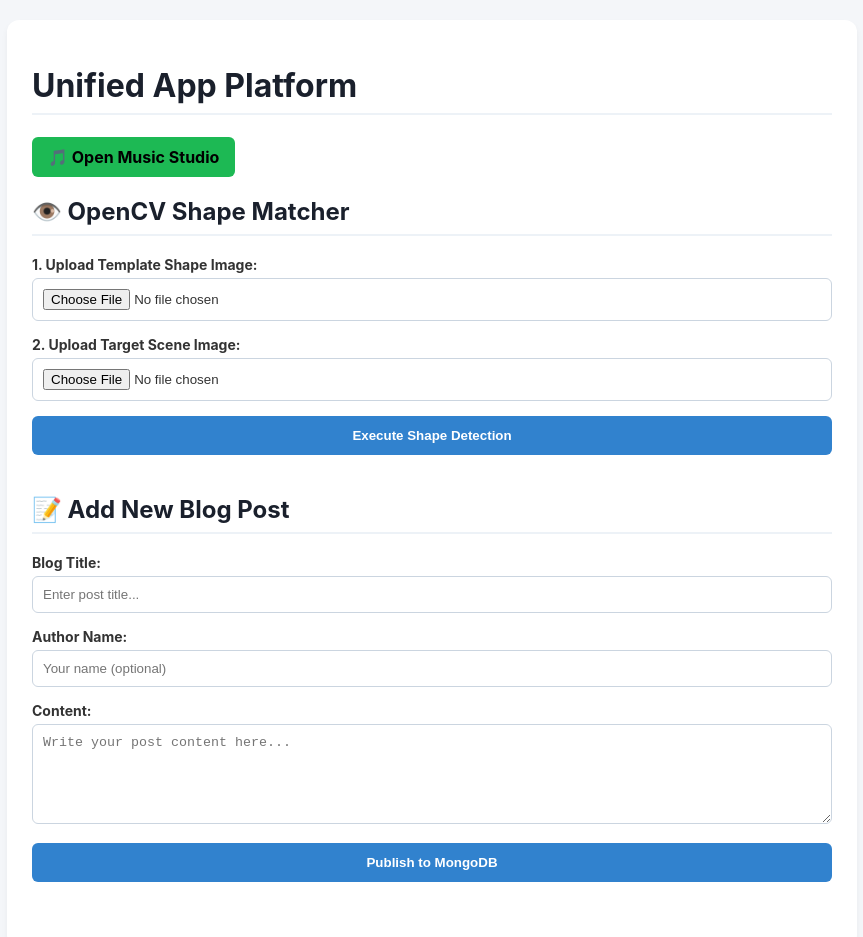
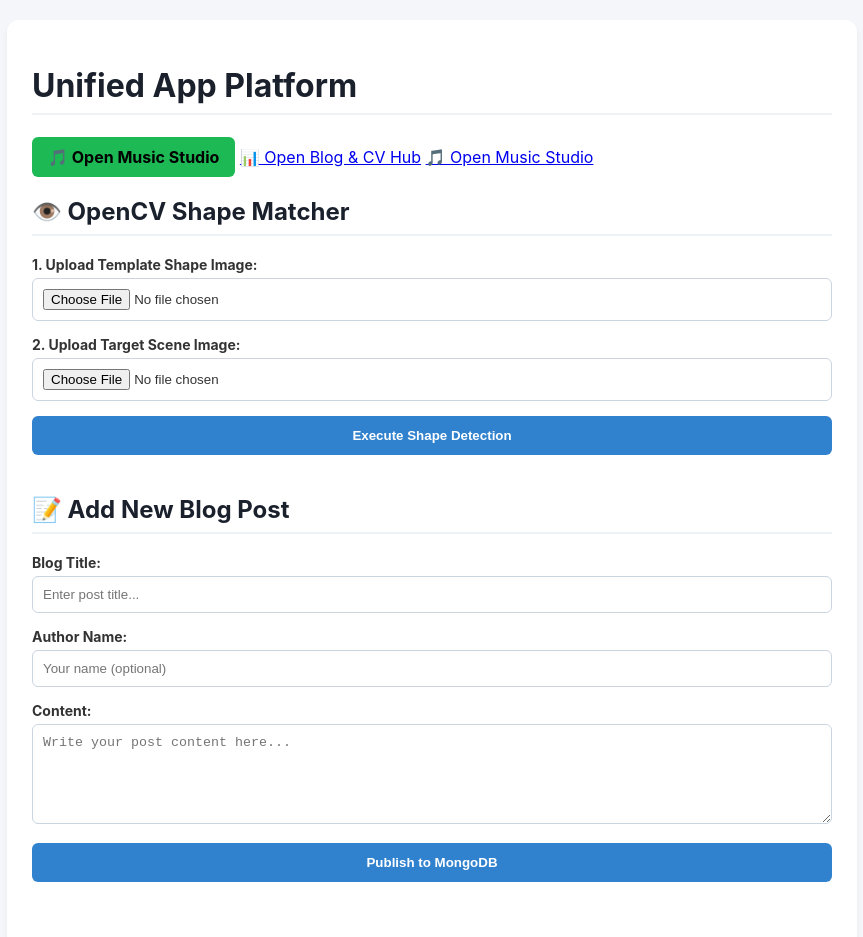
Before and after one commit to vin123vin123/blogwithcvapp, a plain HTML site: page index.html in a window 1280 px wide. Shown: the whole page, without its empty margins (208-1071 px from the left). Drawn offline with Linux system fonts and the light colour scheme.

```diff
--- a/index.html
+++ b/index.html
@@ -27,6 +27,9 @@
          <a href="/studio" style="display:inline-block; padding:10px 16px; background:#1db954; color:#000; font-weight:bold; border-radius:6px; text-decoration:none;">
        🎵 Open Music Studio
    </a>
+<a href="/hub">📊 Open Blog & CV Hub</a>
+<a href="/studio">🎵 Open Music Studio</a>
+
         <!-- 👁️ SECTION 1: CV2 SHAPE MATCHER -->
         <div class="section">
             <h2>👁️ OpenCV Shape Matcher</h2>
```
